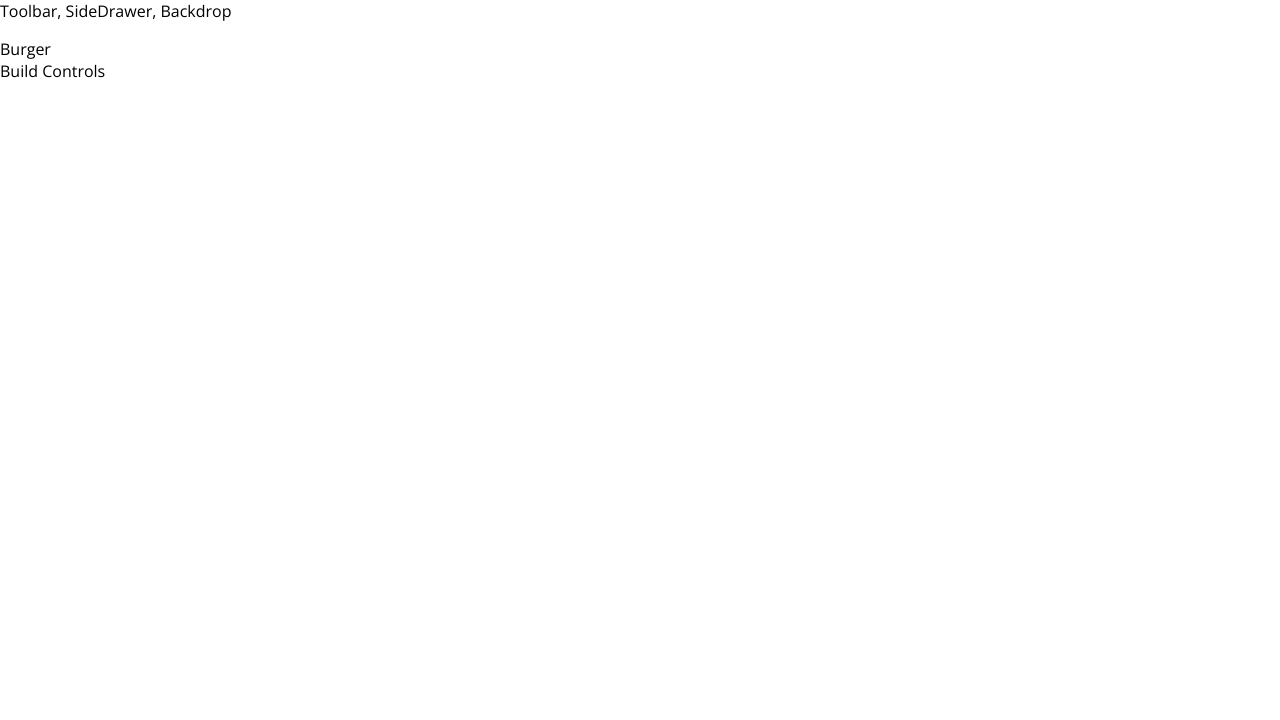
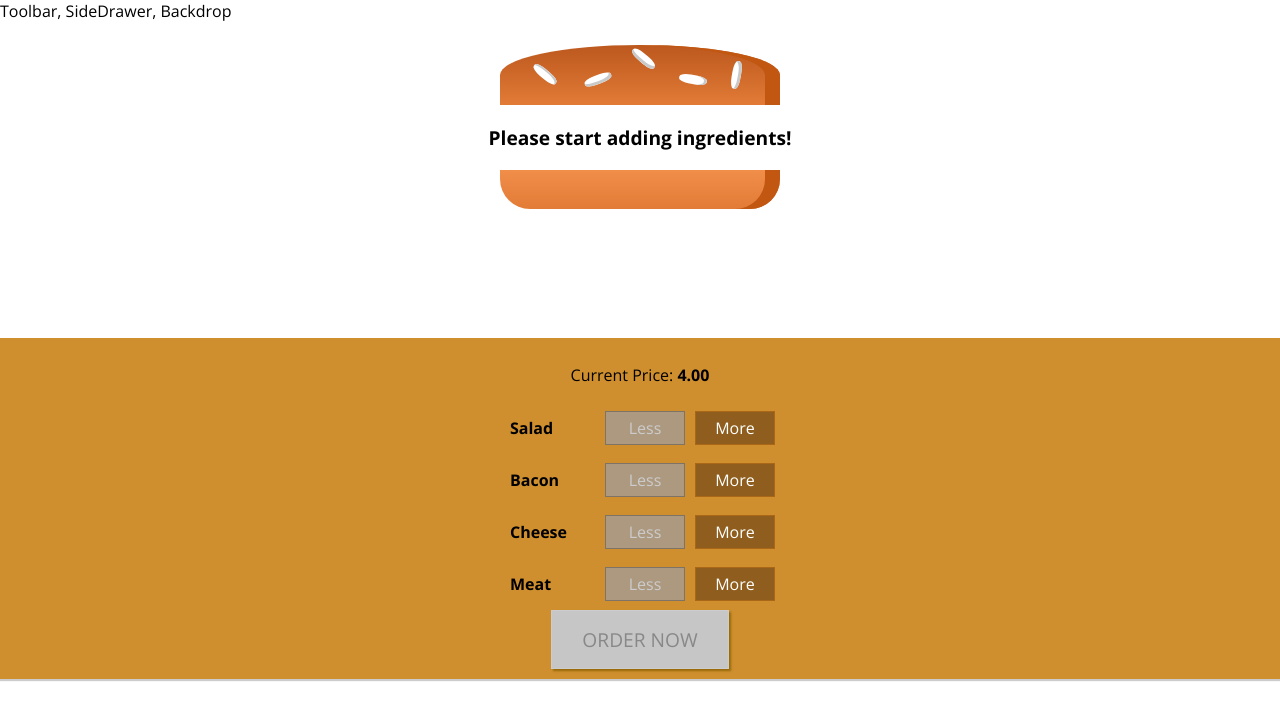
Before and after one commit to estevaobutilheiro/burger-builder, a React app: page / in a window 1280 px wide. Shown: the top 720 px of the page. Built offline with nearby package versions, Linux system fonts and the light colour scheme.

Commit message:
commit on 'master'

```diff
--- a/package.json
+++ b/package.json
@@ -31,6 +31,7 @@
     "postcss-flexbugs-fixes": "3.2.0",
     "postcss-loader": "2.0.8",
     "promise": "8.0.1",
+    "prop-types": "^15.7.2",
     "raf": "3.4.0",
     "react": "^17.0.1",
     "react-dev-utils": "^5.0.2",
--- /dev/null
+++ b/src/components/Burger/BuildControls/BuildControl/BuildControl.css
@@ -0,0 +1,56 @@
+.BuildControl {
+    display: flex;
+    justify-content: space-between;
+    align-items: center;
+    margin: 5px 0;
+}
+
+.BuildControl button {
+    display: block;
+    font: inherit;
+    padding: 5px;
+    margin: 0 5px;
+    width: 80px;
+    border: 1px solid #AA6817;
+    cursor: pointer;
+    outline: none;
+}
+
+.BuildControl button:disabled {
+    background-color: #AC9980;
+    border: 1px solid #7E7365;
+    color: #ccc;
+    cursor: default;
+}
+
+.BuildControl button:hover:disabled {
+    background-color: #AC9980;
+    color: #ccc;
+    cursor: not-allowed;
+}
+
+.Label {
+    padding: 10px;
+    font-weight: bold;
+    width: 80px;
+}
+
+.BuildControl .Less {
+    background-color: #D39952;
+    color: white;
+}
+
+.BuildControl .More {
+    background-color: #8F5E1E;
+    color: white;
+}
+
+.BuildControl .Less:hover, .BuildControl .Less:active {
+    background-color: #DAA972;
+    color: white;
+}
+
+.BuildControl .More:hover,.BuildControl .More:active {
+    background-color: #99703F;
+    color: white;
+}
--- /dev/null
+++ b/src/components/Burger/BuildControls/BuildControl/BuildControl.js
@@ -0,0 +1,16 @@
+import React from 'react';
+import classes from './BuildControl.css';
+
+const buildControl = (props) => (
+    <div className={classes.BuildControl}>
+        <div className={classes.Label}>{props.label}</div>
+        <button
+            onClick={props.removed}
+            className={classes.Less}
+            disabled={props.disabled}>Less
+        </button>
+        <button onClick={props.added} className={classes.More}>More</button>
+    </div>
+);
+
+export default buildControl;
--- /dev/null
+++ b/src/components/Burger/BuildControls/BuildControls.css
@@ -0,0 +1,51 @@
+.BuildControls{
+    width: 100%;
+    background-color: #CF8F2E;
+    display: flex;
+    flex-flow: column;
+    align-items: center;
+    box-shadow: 0 2px 1px #ccc;
+    margin: auto;
+    padding: 10px 0;
+}
+
+.OrderButton {
+    background-color: #DAD735;
+    outline: none;
+    cursor: pointer;
+    border: 1px solid #966909;
+    color: #966909;
+    font-family: inherit;
+    font-size: 1.2em;
+    padding: 15px 30px;
+    box-shadow: 2px 2px 2px #966909;
+}
+
+.OrderButton:hover, .OrderButton:active {
+    background-color: #A0DB41;
+    border: 1px solid #966909;
+    color: #966909;
+}
+
+.OrderButton:disabled {
+    background-color: #C7C6C6;
+    cursor: not-allowed;
+    border: 1px solid #ccc;
+    color: #888888;
+}
+
+.OrderButton:not(:disabled) {
+    animation: enable 0.3s linear;
+}
+
+@keyframes enable {
+    0% {
+        transform: scale(1);
+    }
+    60% {
+        transform: scale(1.1);
+    }
+    100% {
+        transform: scale(1);
+    }
+}
--- /dev/null
+++ b/src/components/Burger/BuildControls/BuildControls.js
@@ -0,0 +1,31 @@
+import React from 'react';
+import classes from './BuildControls.css';
+import BuildControl from './BuildControl/BuildControl';
+
+const controls = [
+    { label: 'Salad', type: 'salad'},
+    { label: 'Bacon', type: 'bacon'},
+    { label: 'Cheese', type: 'cheese'},
+    { label: 'Meat', type: 'meat'},
+];
+
+const buildControls = (props) => (
+    <div className={classes.BuildControls}>
+        <p>Current Price: <strong>{props.price.toFixed(2)}</strong></p>
+        {controls.map(ctrl => (
+            <BuildControl
+                key={ctrl.label}
+                label={ctrl.label}
+                added={() => props.ingredientAdded(ctrl.type)}
+                removed={() => props.ingredientRemoved(ctrl.type)}
+                disabled={props.disabled[ctrl.type]}
+            />
+        ))}
+        <button
+            className={classes.OrderButton}
+            disabled={!props.purchasable}
+        >ORDER NOW</button>
+    </div>
+);
+
+export default buildControls;
--- /dev/null
+++ b/src/components/Burger/Burger.css
@@ -0,0 +1,28 @@
+.Burger{
+    width: 100%;
+    margin: auto;
+    height: 250px;
+    overflow: scroll;
+    text-align: center;
+    font-weight: bold;
+    font-size: 1.2rem;
+}
+
+@media (min-width: 1000px) and (min-height: 700px){
+    .Burger{
+        width: 700px;
+        height: 600px;
+    }
+}
+@media (min-width: 500px) and (min-height: 401px){
+    .Burger{
+        width: 450px;
+        height: 400px;
+    }
+}
+@media (min-width: 500px) and (min-height: 400px){
+    .Burger{
+        width: 350px;
+        height: 300px;
+    }
+}
--- a/src/components/Burger/Burger.js
+++ b/src/components/Burger/Burger.js
@@ -1 +1,29 @@
 import React from 'react';
+import classes from './Burger.css';
+import BurgerIngredient from './BurgerIngredient/BurgerIngredient';
+
+const burger = (props) => {
+    let transformedIngredients = Object.keys(props.ingredients)
+        .map(igKey => {
+            return [...Array(props.ingredients[igKey])].map((_, i) => {
+                return <BurgerIngredient key={igKey + i} type={igKey}/>;
+            }); // We have an array of 2 elements[,]
+        })
+        .reduce((arr, el) => {
+            return arr.concat(el);
+        }, []);
+
+    console.log(transformedIngredients);
+    if(transformedIngredients.length === 0){
+        transformedIngredients = <p>Please start adding ingredients!</p>
+    }
+    return (
+        <div className={classes.Burger}>
+            <BurgerIngredient type="bread-top"/>
+            {transformedIngredients}
+            <BurgerIngredient type="bread-bottom"/>
+        </div>
+    );
+};
+
+export default burger;
--- a/src/components/Burger/BurgerIngredient/BurgerIngredient.js
+++ b/src/components/Burger/BurgerIngredient/BurgerIngredient.js
@@ -1,7 +1,43 @@
-import React from 'react';
+import React, {Component} from 'react';
+import PropTypes from 'prop-types';
+import classes from './BurgerIngredient.css';
 
-const burgerIngredient = (props) => {
-    <p></p>
-};
+class BurgerIngredient extends Component {
+    render(){
+        let ingredient = null;
+        switch(this.props.type){
+            case ('bread-bottom'):
+                ingredient = <div className={classes.BreadBottom}></div>;
+                break;
+            case ('bread-top'):
+                ingredient = (
+                    <div className={classes.BreadTop}>
+                        <div className={classes.Seeds1}></div>
+                        <div className={classes.Seeds2}></div>
+                    </div>
+                );
+                break;
+            case ('meat'):
+                ingredient = <div className={classes.Meat}></div>
+                break;
+            case ('cheese'):
+                ingredient = <div className={classes.Cheese}></div>
+                break;
+            case ('salad'):
+                ingredient = <div className={classes.Salad}></div>
+                break;
+            case ('bacon'):
+                ingredient = <div className={classes.Bacon}></div>
+                break;
+            default:
+                ingredient = null;
+        }
+    return ingredient;
+    }
+}
 
-export default burgerIngredient;
+BurgerIngredient.propTypes = { //Validates the type of the prop
+    type: PropTypes.string.isRequired
+}
+
+export default BurgerIngredient;
--- a/src/containers/BurgerBuilder/BurgerBuilder.js
+++ b/src/containers/BurgerBuilder/BurgerBuilder.js
@@ -1,12 +1,90 @@
 import React, {Component} from 'react';
 import Auxilliary from '../../hoc/Auxilliary';
+import Burger from '../../components/Burger/Burger';
+import BuildControls from '../../components/Burger/BuildControls/BuildControls';
+
+const INGREDIENT_PRICES = {
+    salad: 0.5,
+    cheese: 0.4,
+    meat: 1.3,
+    bacon: 0.7
+}
 
 class BurgerBuilder extends Component{
+    // constructor (props){
+    //     super(props);
+    //     this.state = {...}
+    // }
+    state = {
+        ingredients: {
+            salad: 0,
+            bacon: 0,
+            cheese: 0,
+            meat: 0
+        },
+        totalPrice: 4,
+        purchasable: false
+    }
+
+    updatePurchaseState(ingredients){
+        const sum = Object.keys(ingredients)
+            .map(igKey => {
+                return ingredients[igKey]
+            })
+            .reduce((sum, el) => {
+                return sum + el;
+            }, 0);
+        this.setState({purchasable: sum > 0});
+    }
+
+    addIngredientHandler = (type) => {
+        const oldCount = this.state.ingredients[type];
+        const updatedCount = oldCount + 1;
+        const updatedIngredients = {
+            ...this.state.ingredients
+        };
+        updatedIngredients[type] = updatedCount;
+        const priceAddition = INGREDIENT_PRICES[type];
+        const oldPrice = this.state.totalPrice;
+        const newPrice = oldPrice + priceAddition;
+        this.setState({totalPrice: newPrice, ingredients: updatedIngredients});
+        this.updatePurchaseState(updatedIngredients);
+    }
+
+    removeIngredientHandler = (type) => {
+        const oldCount = this.state.ingredients[type];
+        if(oldCount <= 0) {
+            return;
+        };
+        const updatedCount = oldCount - 1;
+        const updatedIngredients = {
+            ...this.state.ingredients
+        };
+        updatedIngredients[type] = updatedCount;
+        const priceDeduction = INGREDIENT_PRICES[type];
+        const oldPrice = this.state.totalPrice;
+        const newPrice = oldPrice - priceDeduction;
+        this.setState({totalPrice: newPrice, ingredients: updatedIngredients});
+        this.updatePurchaseState(updatedIngredients);
+    }
+
     render(){
+        const disabledInfo = {
+            ...this.state.ingredients
+        };
+        for(let key in disabledInfo) {
+            disabledInfo[key] = disabledInfo[key] <= 0
+        }
         return (
             <Auxilliary>
-                <div>Burger</div>
-                <div>Build Controls</div>
+                <Burger ingredients={this.state.ingredients}/>
+                <BuildControls
+                    ingredientAdded={this.addIngredientHandler}
+                    ingredientRemoved={this.removeIngredientHandler}
+                    disabled={disabledInfo}
+                    price={this.state.totalPrice}
+                    purchasable = {this.state.purchasable}
+                />
             </Auxilliary>
         );
     }
```
Also changed, not shown: 1 other file (tests, documents, lock files or other folders).
